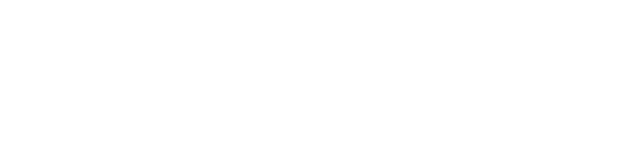
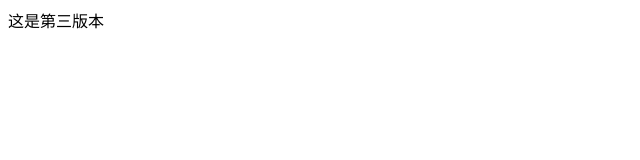
Before and after one commit to silence592590119/test01, a plain HTML site: page index.html in a window 1280 px wide. Shown: the whole page, without its empty margins (0-640 px from the left). Drawn offline with Linux system fonts and the light colour scheme.

Commit message:
添加box2

```diff
--- a/index.html
+++ b/index.html
@@ -1,6 +1,8 @@
 <html>
 	<html></html>
 	<body>
-		<div class="box01"></div>
+		<div class="box01">
+			<div class="box2">这是第三版本</div>
+		</div>
 	</body>
 </html>
```
